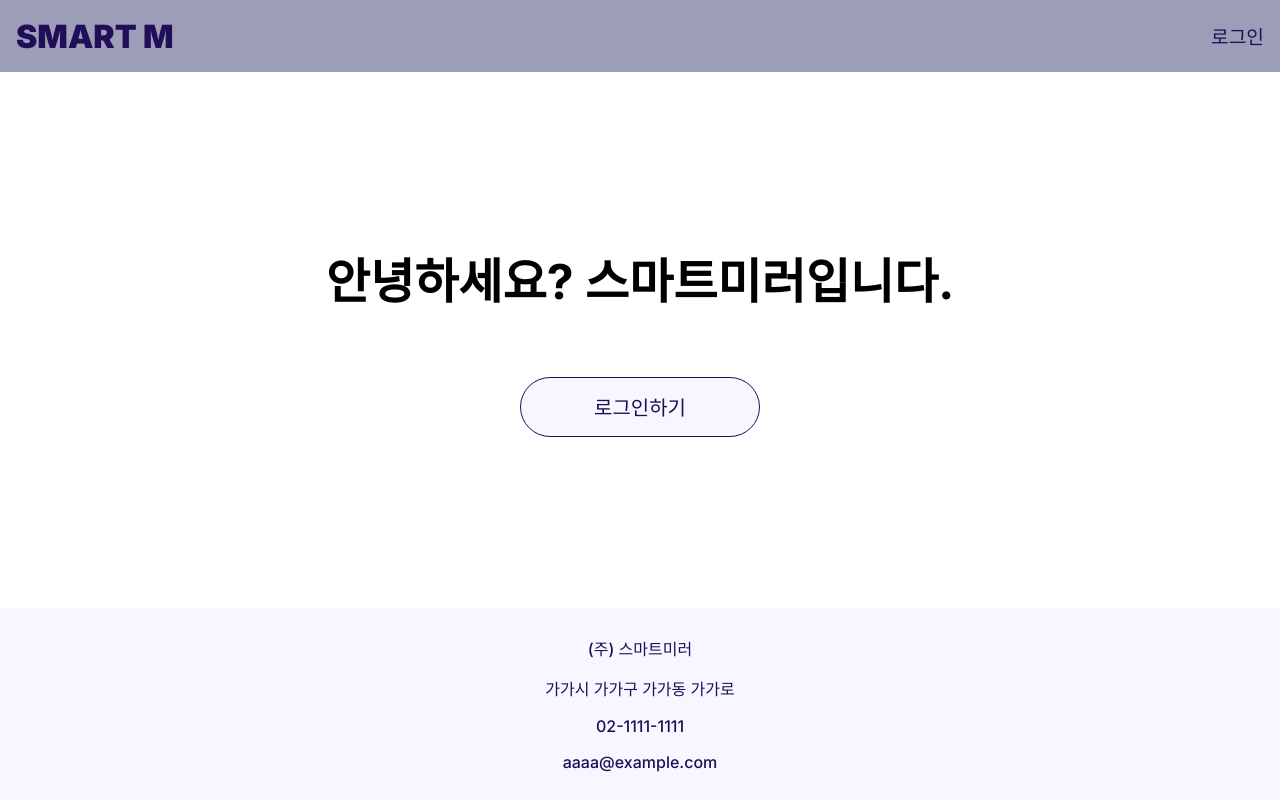
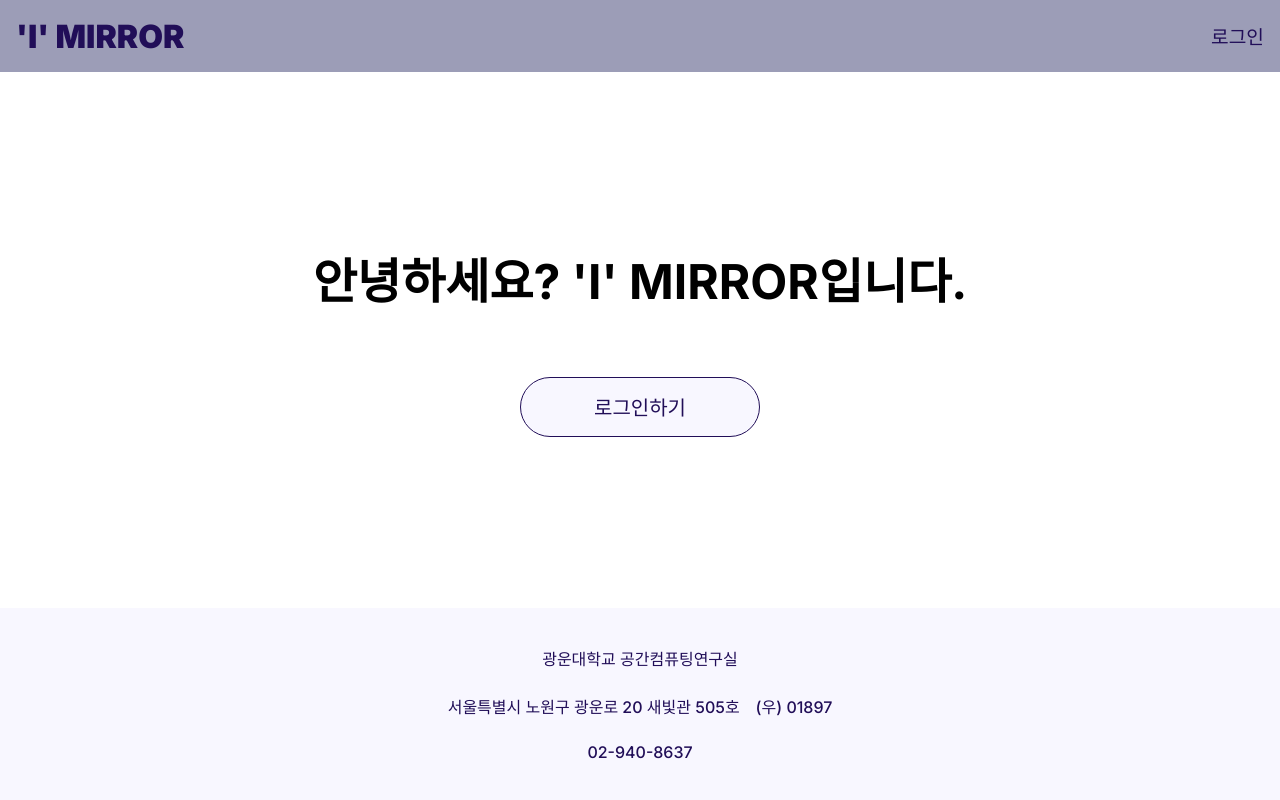
Before and after one commit to examplist/smart-mirror, a Next.js app: page /admin in a window 1280 px wide. Built offline with nearby package versions, Linux system fonts and the light colour scheme.

Commit message:
이름 등 수정

```diff
--- a/app/admin/Header.tsx
+++ b/app/admin/Header.tsx
@@ -15,7 +15,7 @@ export default function Header() {
   return (
     <header className={`${style['header']} ${style['admin']}`}>
       <div className={style['logo']} id="header-logo">
-        <Link href={'/'}>SMART M</Link>
+        <Link href={'/'}>'I' MIRROR</Link>
       </div>
       <div className={style['empty']}></div>
       {admin_status === FAILED ? (
--- a/app/admin/page.tsx
+++ b/app/admin/page.tsx
@@ -5,7 +5,7 @@ import { useRouter } from 'next/navigation';
 import { logout } from '@/utils/auth/admin';
 import style from '@/styles/common/Start.module.scss';
 
-const greet = '안녕하세요? 스마트미러입니다.';
+const greet = `안녕하세요? 'I' MIRROR입니다.`;
 
 export default function adminHome() {
   const { admin_status } = useAuthStore();
--- a/app/common/Footer.tsx
+++ b/app/common/Footer.tsx
@@ -3,10 +3,12 @@ import style from '@/styles/common/Footer.module.scss';
 export default function Footer() {
   return (
     <footer className={style['footer']}>
-      <div>(주) 스마트미러</div>
-      <div>가가시 가가구 가가동 가가로</div>
-      <div>02-1111-1111</div>
-      <div>aaaa@example.com</div>
+      <div>광운대학교 공간컴퓨팅연구실</div>
+      <div className={style['wrapper']}>
+        <div>서울특별시 노원구 광운로 20 새빛관 505호</div>
+        <div>(우) 01897</div>
+      </div>
+      <div>02-940-8637</div>
     </footer>
   );
 }
--- a/app/common/Header.tsx
+++ b/app/common/Header.tsx
@@ -5,7 +5,7 @@ export default function Header() {
   return (
     <header className={style['header']}>
       <div className={style['logo']} id="header-logo">
-        <Link href={'/'}>SMART M</Link>
+        <Link href={'/'}>'I' MIRROR</Link>
       </div>
       <div className={style['empty']}></div>
     </header>
--- a/app/customer/Header.tsx
+++ b/app/customer/Header.tsx
@@ -17,7 +17,7 @@ export default function Header() {
   return (
     <header className={style['header']}>
       <div className={style['logo']} id="header-logo">
-        <Link href={'/'}>SMART M</Link>
+        <Link href={'/'}>'I' MIRROR</Link>
       </div>
       <div className={style['empty']}></div>
       {customer_status === FAILED ? (
--- a/app/customer/page.tsx
+++ b/app/customer/page.tsx
@@ -5,7 +5,7 @@ import { useRouter } from 'next/navigation';
 import { logout } from '@/utils/auth/customer';
 import style from '@/styles/common/Start.module.scss';
 
-const greet = '안녕하세요? 스마트미러입니다.';
+const greet = `안녕하세요? 'I' MIRROR입니다.`;
 
 export default function customerHome() {
   const { customer_status } = useAuthStore();
--- a/app/layout.tsx
+++ b/app/layout.tsx
@@ -7,8 +7,8 @@ import '@/styles/globals.css';
 const inter = Inter({ subsets: ['latin'] });
 
 export const metadata: Metadata = {
-  title: '스마트미러',
-  description: '스마트미러입니다.',
+  title: `'I' MIRROR`,
+  description: `'I' MIRROR입니다.`,
 };
 
 export default function RootLayout({
--- a/app/page.tsx
+++ b/app/page.tsx
@@ -7,7 +7,7 @@ export default function Home() {
     <>
       <Header />
       <main className={style['main']}>
-        <h1 className={style['greet']}>SMART M</h1>
+        <h1 className={style['greet']}>'I' MIRROR</h1>
         <div className={style['links']}>
           <Link href={'/customer'}>고객 페이지로</Link>
           <Link href={'/admin'}>관리자 페이지로</Link>
--- a/styles/common/Footer.module.scss
+++ b/styles/common/Footer.module.scss
@@ -20,4 +20,19 @@
     font-weight: 500;
     color: color.$russian_violet;
   }
+
+  .wrapper {
+    display: flex;
+    div {
+      margin-right: 0.5rem;
+      margin-left: 0.5rem;
+      text-align: center;
+    }
+  }
 }
+
+@media (max-width: layout.$screen-small) {
+  .wrapper {
+    flex-direction: column;
+  }
+}
```
